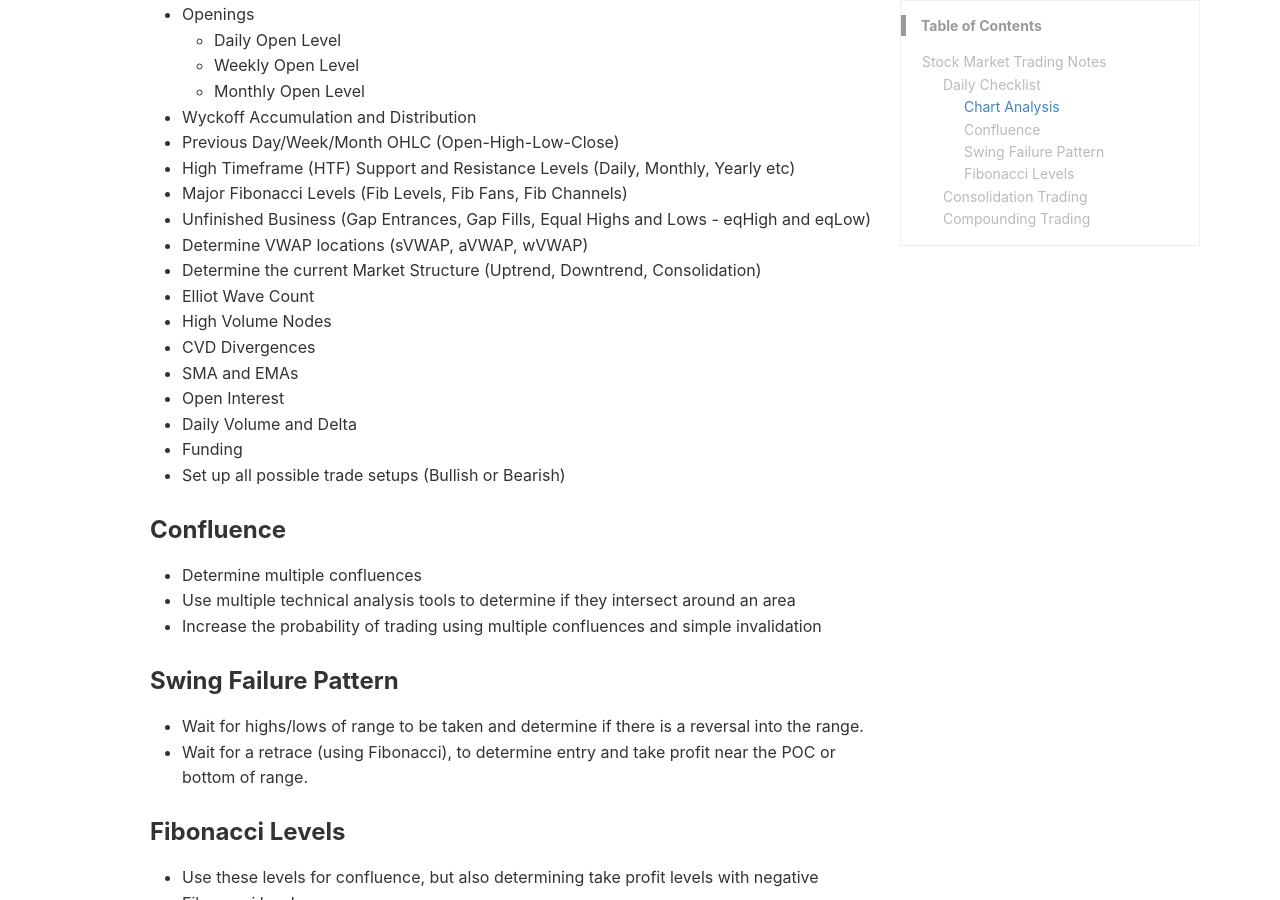
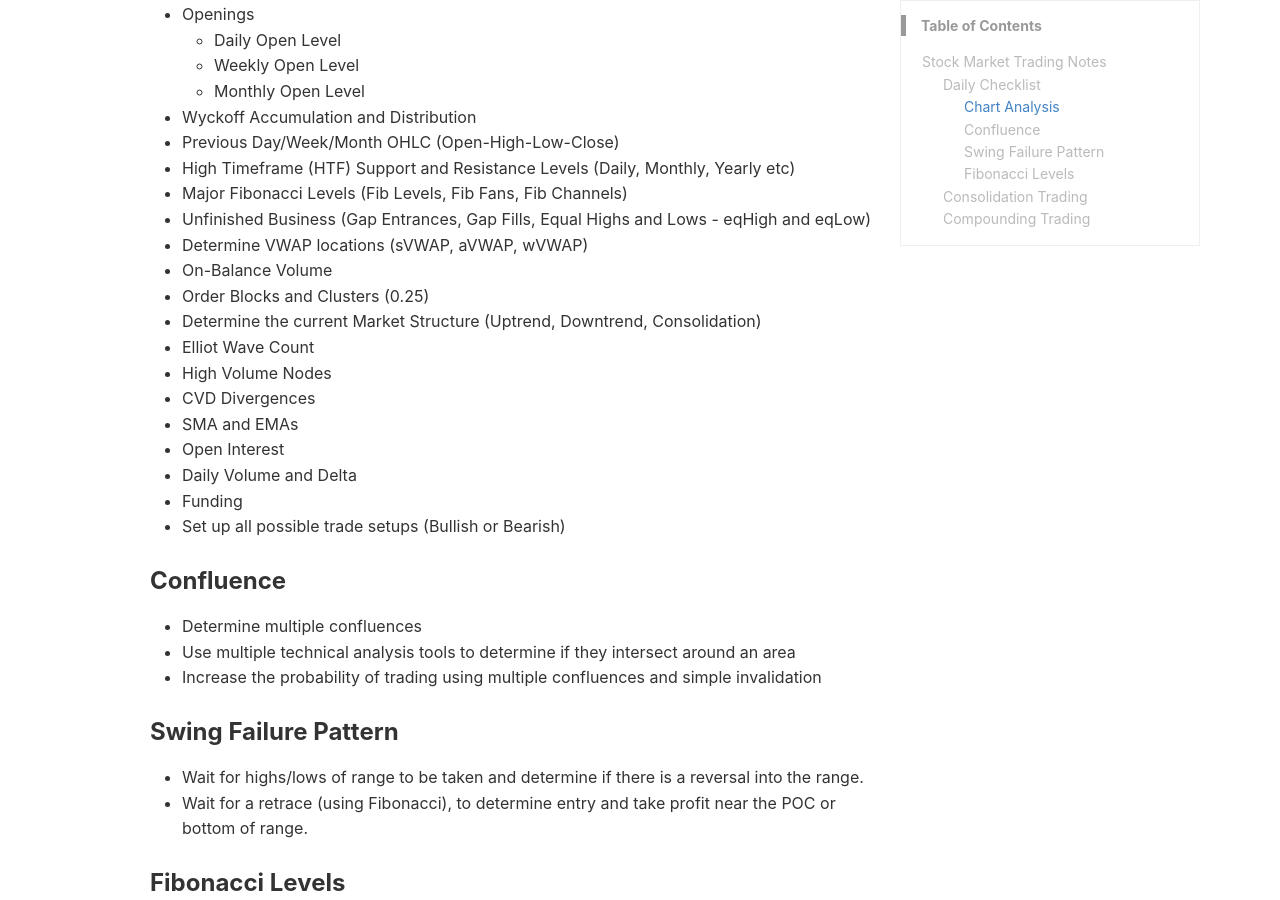
Before and after one commit to qwutony/qwutony.github.io, a Jekyll site: the page built from _wiki/100-Trading-Notes.md, in a window 1280 px wide and 900 px high, scrolled down 727 px. Built offline with Jekyll 4.4.1, drawn with Linux system fonts in a browser that asks for light colours; a style sheet for code colours, icons or effects is not loaded.

Commit message:
Update 100-Trading-Notes.md

```diff
--- a/_wiki/100-Trading-Notes.md
+++ b/_wiki/100-Trading-Notes.md
@@ -33,6 +33,8 @@ keywords: checklist
   - Major Fibonacci Levels (Fib Levels, Fib Fans, Fib Channels)
   - Unfinished Business (Gap Entrances, Gap Fills, Equal Highs and Lows - eqHigh and eqLow)
   - Determine VWAP locations (sVWAP, aVWAP, wVWAP)
+  - On-Balance Volume
+  - Order Blocks and Clusters (0.25)
   - Determine the current Market Structure (Uptrend, Downtrend, Consolidation)
   - Elliot Wave Count
   - High Volume Nodes
```
